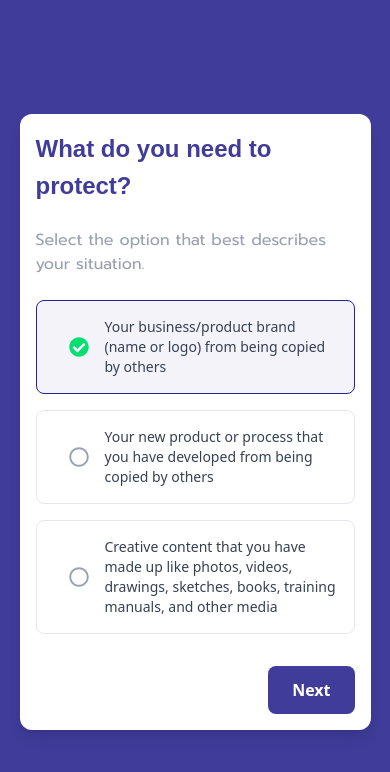
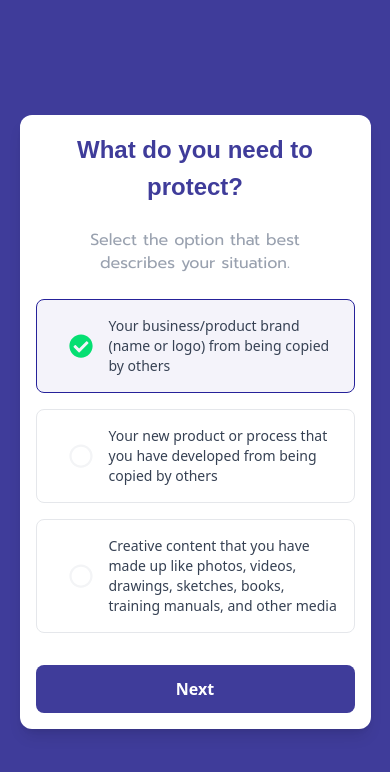
Before and after one commit to rhysheavensmith/patent-tool, a Next.js app: page / in a window 390 px wide. Both pictures are taken after a click on the label 195 px from the left and 347 px from the top of the page. Shown: the top 772 px of the page. Built offline with nearby package versions, Linux system fonts and the light colour scheme; a web font is replaced by a local one.

Commit message:
ui fixes for responsiveness

```diff
--- a/components/Questionnaire.tsx
+++ b/components/Questionnaire.tsx
@@ -73,9 +73,9 @@ function Questionnaire() {
   console.log(questionHeading);
 
   return (
-      <div className="bg-white shadow-lg p-6 max-sm:p-4 rounded-xl min-w-3/4 max-w-[90%] lg:max-w-3/4">
-        <h2 className="mb-6 text-secondary font-semibold text-lg">{questionHeading}</h2>
-        <p className="mb-6 text-gray-400 text-md lg:max-w-3/4">{currentQuestion.question}</p>
+      <div className="bg-white shadow-lg p-10 max-sm:p-4 rounded-xl min-w-3/4 max-w-[90%] lg:max-w-3/4">
+        <h2 className="mb-6 text-secondary font-semibold text-lg max-sm:text-center">{questionHeading}</h2>
+        <p className="mb-6 text-gray-400 text-md max-sm:text-sm lg:max-w-3/4 max-sm:text-center max-sm:mx-8">{currentQuestion.question}</p>
         {/* Only show radio options if there are regular options */}
         {regularOptions && regularOptions.length > 0 && (
             <ul className="flex flex-col gap-4 mb-8">
@@ -94,9 +94,9 @@ function Questionnaire() {
                     />
                     {/* Conditional Icon Rendering */}
                     {selectedOptionLabel === option.label ? (
-                        <FaCheckCircle className="text-green-400 text-xl flex-shrink-0" />
+                        <FaCheckCircle className="text-green-400 text-2xl flex-shrink-0" />
                     ) : (
-                        <FaRegCircle className="text-gray-400 text-xl flex-shrink-0" />
+                        <FaRegCircle className="text-gray-100 text-2xl flex-shrink-0" />
                     )}
                     <span className="text-gray-700 font-light font-primary-light text-sm">{option.label}</span>
                 </label>
@@ -107,12 +107,12 @@ function Questionnaire() {
         {/* Add margin bottom if radio buttons are hidden but learn more exists */}
         {hasOnlyLearnMore && <div className="mb-8"></div>}
 
-        <div className="flex justify-end">
+        <div className="flex justify-end max-sm:justify-center">
           <button
             onClick={handleNext}
             // Disable button only if it's 'Next' and no option is selected
             disabled={!hasOnlyLearnMore && !selectedOptionLabel}
-            className="bg-secondary hover:bg-primary text-white px-6 py-3 rounded-lg font-semibold transition cursor-pointer disabled:opacity-50 disabled:cursor-not-allowed"
+            className="bg-secondary hover:bg-primary text-white px-6 py-3 rounded-lg font-semibold transition cursor-pointer disabled:opacity-50 disabled:cursor-not-allowed max-sm:w-full"
           >
             {/* Change button text if only 'Learn More' is available */}
             {hasOnlyLearnMore ? "Learn More" : "Next"}
--- a/components/ResultDisplay.tsx
+++ b/components/ResultDisplay.tsx
@@ -63,15 +63,15 @@ function ResultDisplay({ response }: ResultDisplayProps) {
   };
 
   return (
-    <div className="bg-white shadow-lg p-10 rounded-xl max-sm:w-md w-3/4 relative my-10">
+    <div className="bg-white shadow-lg p-10 rounded-xl max-w-[90%] relative">
       <div className="relative">
         <span className="absolute text-6xl text-primary-light font-serif opacity-20 -top-4 -left-4"><FaQuoteLeft /></span>
       </div>
-      <h3 className="font-semibold text-gray-400 my-4 text-2xl max-sm:text-lg max-sm:leading-[1.5] max-sm:max-w-[90%] leading-loose max-w-[70%] relative z-10">
+      <h3 className="font-semibold text-gray-400 my-4 text-2xl max-sm:text-lg max-sm:leading-[1.5] leading-loose sm:max-w-[70%] relative z-10">
         {response}
       </h3>
 
-      <h2 className="font-semibold text-primary-light mb-4">Speak to our Team:</h2>
+      <h2 className="font-semibold text-primary-light mb-4 max-sm:text-center">Speak to our Team:</h2>
 
       {submitStatus === 'success' && (
         <div
@@ -142,11 +142,11 @@ function ResultDisplay({ response }: ResultDisplayProps) {
               className="w-full px-3 py-2 border border-gray-300 rounded-md shadow-sm focus:outline-none focus:ring-primary focus:border-primary text-primary-light"
               placeholder="How can we help you?"></textarea>
           </div>
-          <div className="flex justify-end">
+          <div className="flex justify-end max-sm:justify-center">
             <button
               type="submit"
               disabled={isSubmitting}
-              className="bg-secondary hover:bg-primary text-white px-6 py-3 rounded-lg font-semibold transition cursor-pointer disabled:opacity-50 disabled:cursor-not-allowed"
+              className="bg-secondary hover:bg-primary text-white px-6 py-3 rounded-lg font-semibold transition cursor-pointer disabled:opacity-50 disabled:cursor-not-allowed max-sm:w-full"
             >
               {isSubmitting ? 'Sending...' : 'Send Message'}
             </button>
```
